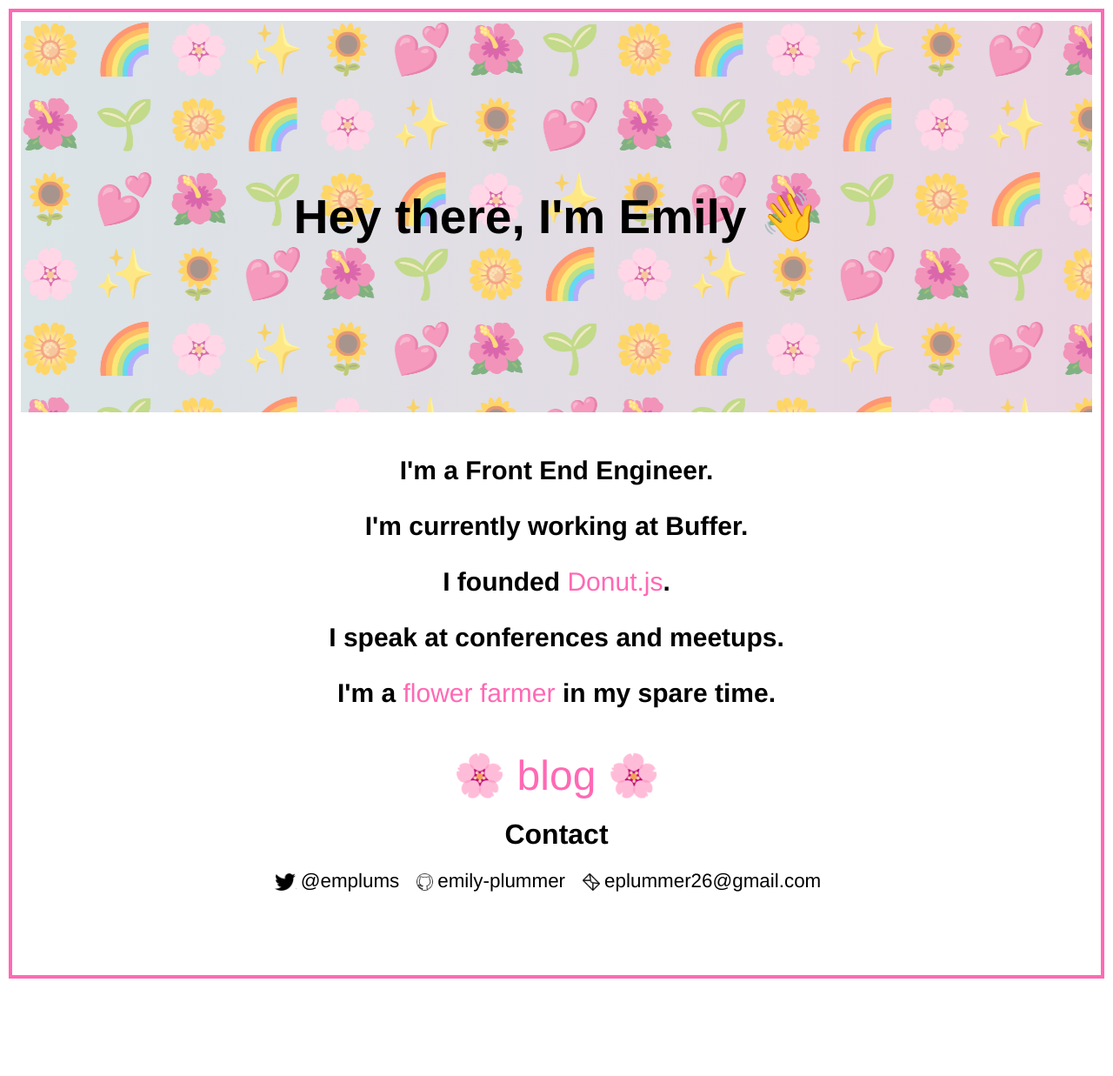
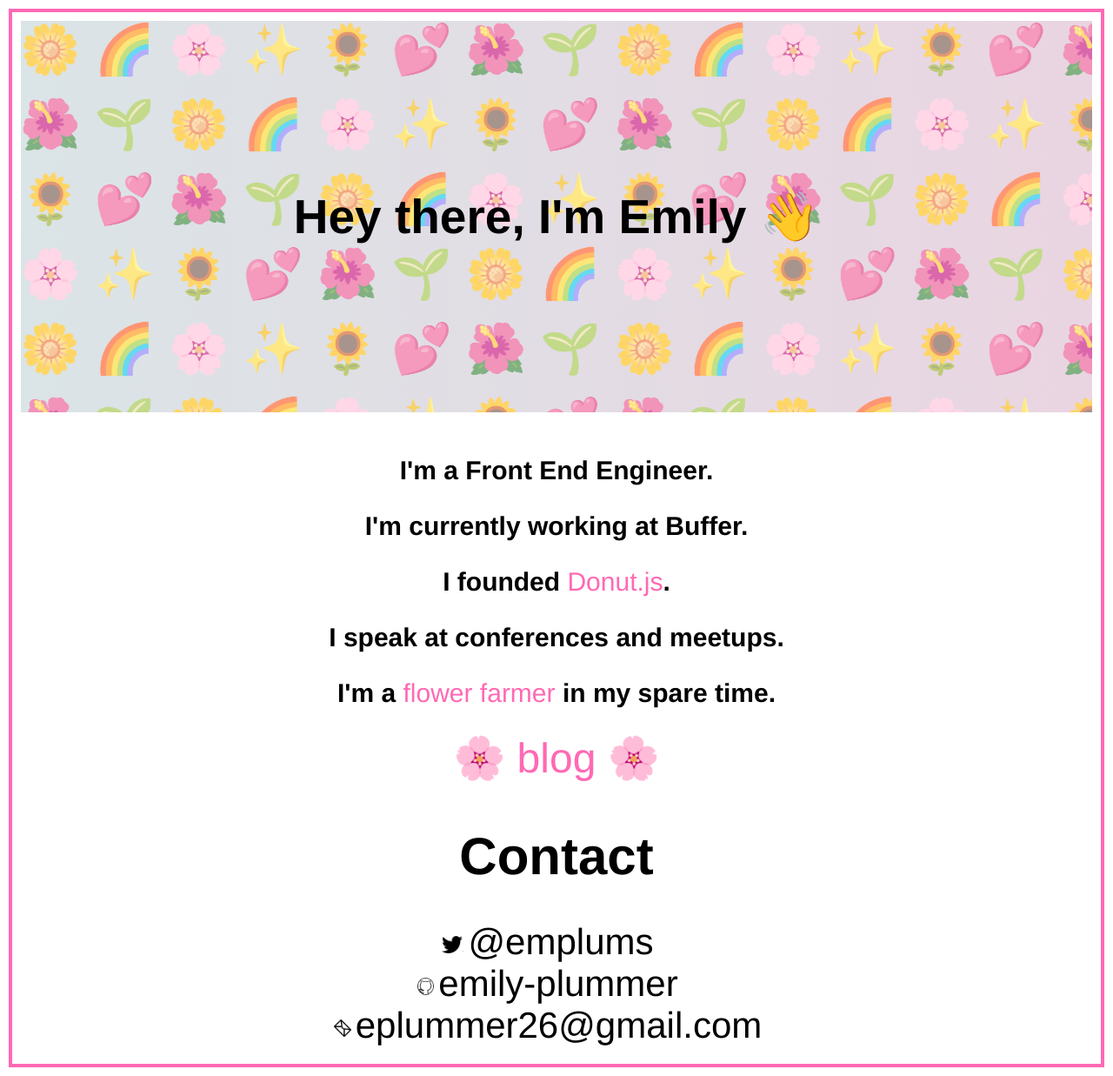
Before and after one commit to emplums/emily-plummer.github.io, a Jekyll site: the page index.html, which Jekyll copies as it is, in a window 1280 px wide. Shown: the whole page at 87% size. Built offline with Jekyll 4.4.1, drawn with Linux system fonts in a browser that asks for light colours; before the commit the page ends 1135 px from its top, so only the background shows below that.

Commit message:
fix footer

```diff
--- a/css/index.css
+++ b/css/index.css
@@ -86,12 +86,6 @@
   margin: 0;
 }
 
-.icons {
-  display: flex;
-  align-items: center;
-  justify-content: center;
-}
-
 .minor {
     position: relative;
     margin-top: 80px;
@@ -149,8 +143,9 @@
 }
 
 .footer {
-  height: 20vh;
   text-align: center;
+  overflow: hidden;
+  word-wrap: break-word;
 }
 
 .footer a, .footer a:visited {
--- a/index.html
+++ b/index.html
@@ -29,9 +29,7 @@
       <p>I founded <a href="https://donutjs.club">Donut.js</a>.</p>
       <p>I speak at conferences and meetups.</p>
       <p>I'm a <a href="https://instagram.com/emplumeria">flower farmer</a> in my spare time.</p>
-    </div>
       <a class='blog-link' href='/blog'>🌸 blog 🌸</a>
-
       <div class='footer'>
         <h1>Contact</h1>
         <div class='icons'>
@@ -40,5 +38,6 @@
           <a class="contact-icons email" href="mailto:hi@emilyplummer.party">eplummer26@gmail.com</a>
         </div>
       </div>
+    </div>
   </body>
 </html>
```
Lines whose indentation alone changed are shown as unchanged.
